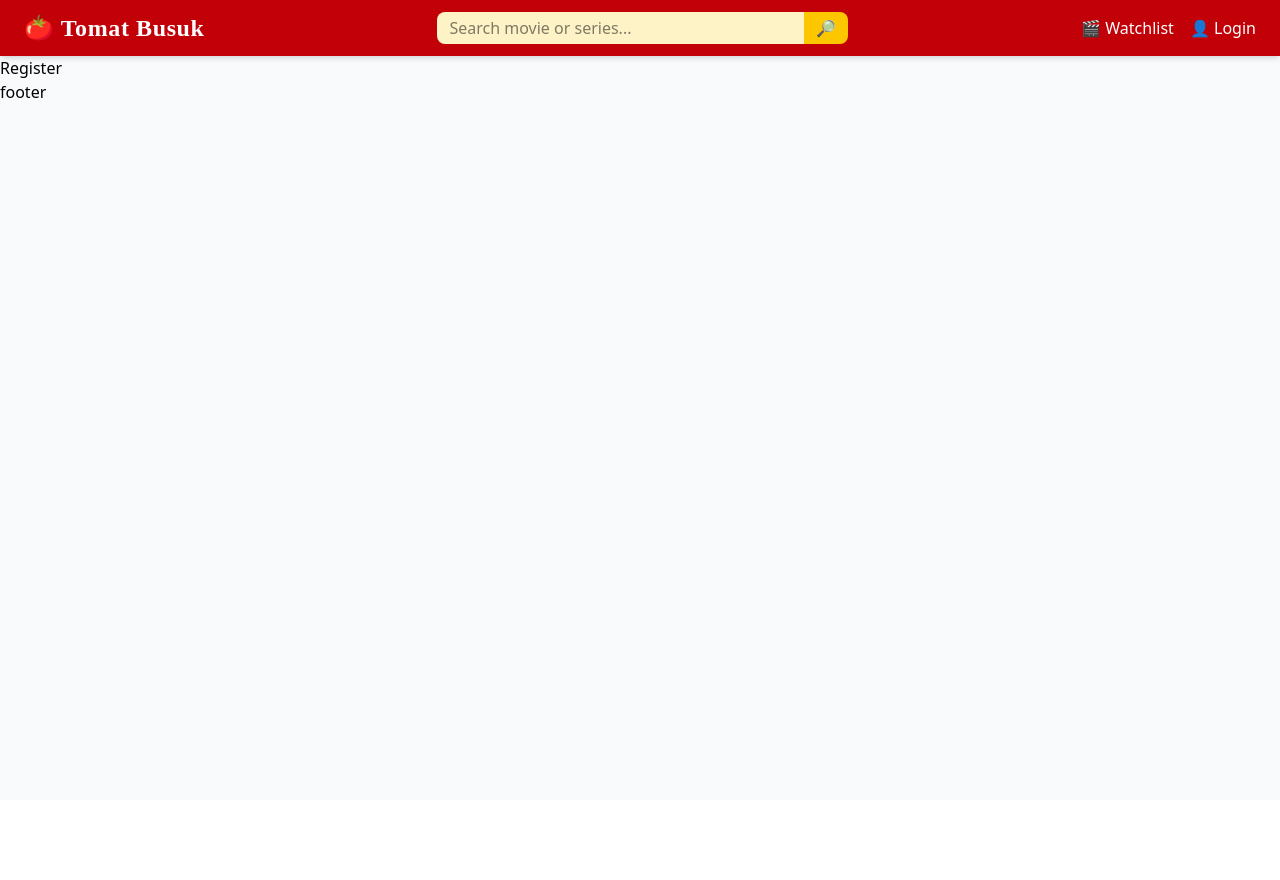
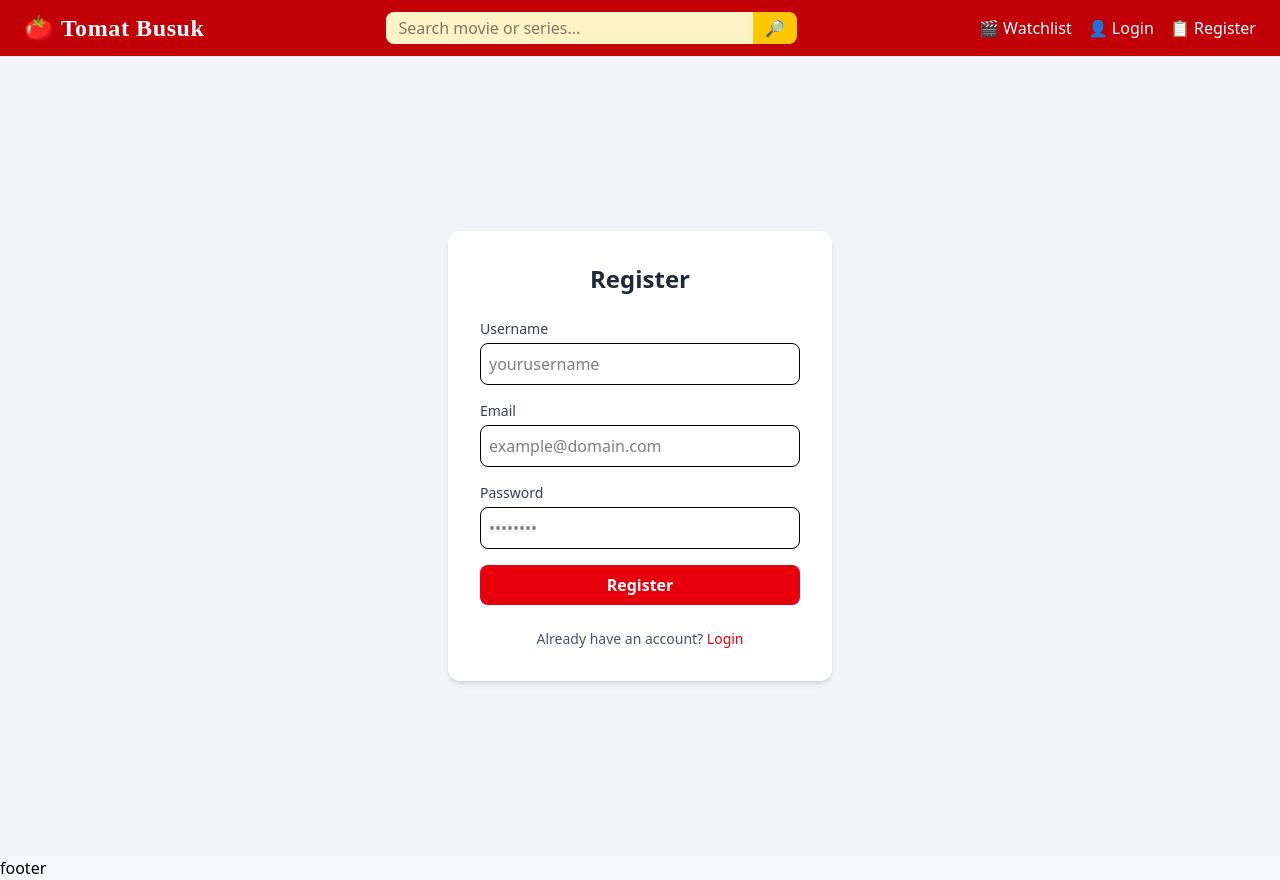
Before and after one commit to SatyaWirapati/tomat-busuk, a React (Vite) app: page /register in a window 1280 px wide. Before the commit the page ends 800 px from the top, so only its background shows below. Built offline with nearby package versions, Linux system fonts and the light colour scheme; a web font is replaced by a local one.

Commit message:
making register auth

```diff
--- a/src/App.jsx
+++ b/src/App.jsx
@@ -7,23 +7,31 @@ import Register from "./pages/Register";
 import Profile from "./pages/Profile";
 import Footer from "./components/Footer";
 
+import { AuthProvider } from "./context/AuthContext";
+import ProtectedRoute from "./routes/ProtectedRoute";
+
 const App = () => {
   return (
+    <AuthProvider>
       <Router>
         <div className="flex flex-col min-h-screen bg-gray-50">
-        <Navbar/>
+          <Navbar />
           <main className="flex-grow">
             <Routes>
-            <Route path="/" element={<Home/>}/>
-            <Route path="/watchlist" element={<Watchlist/>}/>
-            <Route path="/login" element={<Login/>}/>
-            <Route path="/register" element={<Register/>}/>
-            <Route path="/profile" element={<Profile/>}/>
+              <Route path="/" element={<Home />} />
+
+              <Route path="/watchlist" element={
+                <ProtectedRoute><Watchlist /></ProtectedRoute>
+              } />
+              <Route path="/login" element={<Login />} />
+              <Route path="/register" element={<Register />} />
+              <Route path="/profile" element={<Profile />} />
             </Routes>
-          <Footer/>
+            <Footer />
           </main>
         </div>
       </Router>
+    </AuthProvider>
   )
 }
 
--- /dev/null
+++ b/src/api/reqresApi.js
@@ -0,0 +1,13 @@
+const BASE_URL = "https://reqres.in/api";
+
+export const registerUser = async (username, email, password) => {
+  const response = await fetch(`${BASE_URL}/register`, {
+    method: "POST",
+    headers: { "Content-Type": "application/json" },
+    body: JSON.stringify({ username, email, password }),
+  });
+
+  const data = await response.json();
+  if (!response.ok) throw new Error(data.error || "Register Failed");
+  return data;
+};
--- a/src/components/MovieCard.jsx
+++ b/src/components/MovieCard.jsx
@@ -10,7 +10,7 @@ const MovieCard = ({ index, title, rating, votes, poster }) => {
                 <h3 className="text-sm font-semibold text-gray-800 truncate">
                     #{index + 1} {title}
                 </h3>
-                <p className="text-xs text-gray-500 mt-1">
+                <p className="text-xs text-gray-500 mt-1 mb-1">
                     ⭐ {rating} | 📥 {votes}
                 </p>
                 <a href={`https://www.youtube.com/results?search_query=${encodeURIComponent(
--- a/src/components/Navbar.jsx
+++ b/src/components/Navbar.jsx
@@ -34,6 +34,9 @@ const Navbar = () => {
                     </Link>
                     <Link to="/login" className="hover:text-yellow-300">
                         👤 Login
+                    </Link>
+                    <Link to="/register" className="hover:text-yellow-300">
+                        📋 Register
                     </Link>
                 </div>
 
--- /dev/null
+++ b/src/context/AuthContext.jsx
@@ -0,0 +1,25 @@
+import { createContext, useState, useContext } from "react";
+
+const AuthContext = createContext();
+
+export const AuthProvider = ({ children }) => {
+  const [user, setUser] = useState(null);
+
+  const login = (token) => {
+    localStorage.setItem("token", token);
+    setUser(token);
+  };
+
+  const logout = () => {
+    localStorage.removeItem("token");
+    setUser(null);
+  };
+
+  return (
+    <AuthContext.Provider value={{ user, login, logout }}>
+      {children}
+    </AuthContext.Provider>
+  );
+};
+
+export const useAuth = () => useContext(AuthContext);
--- a/src/pages/Register.jsx
+++ b/src/pages/Register.jsx
@@ -1,9 +1,118 @@
-const Register = ()=> {
-    return (
-        <div>
-            Register
-        </div>
-    )
-}
+import { useState } from "react";
+import { useNavigate } from "react-router-dom";
+import { registerUser } from "../api/reqresApi";
+import { useAuth } from "../context/AuthContext";
 
-export default Register
+const Register = () => {
+  const [username, setUsername] = useState("");
+  const [email, setEmail] = useState("");
+  const [password, setPassword] = useState("");
+  const [message, setMessage] = useState("");
+  const [loading, setLoading] = useState(false);
+  const navigate = useNavigate();
+  const { login } = useAuth();
+
+  const handleRegister = async (e) => {
+    e.preventDefault();
+    setMessage("");
+    setLoading(true);
+
+    try {
+      const data = await registerUser(username, email, password);
+      console.log("Token:", data.token);
+
+      login(data.token);
+      setMessage("✅ Registration successful! Redirecting...");
+      setTimeout(() => navigate("/watchlist"), 1500);
+    } catch (err) {
+      setMessage(`❌ ${err.message}`);
+    }
+
+    setLoading(false);
+  };
+
+  return (
+    <div className="min-h-screen flex items-center justify-center bg-gray-100 px-4">
+      <div className="bg-white p-8 rounded-xl shadow-md w-full max-w-sm">
+        <h2 className="text-2xl font-bold mb-6 text-center text-gray-800">
+          Register
+        </h2>
+
+        <form onSubmit={handleRegister} className="space-y-4">
+          {/* Username */}
+          <div>
+            <label className="block text-sm font-medium text-gray-700">
+              Username
+            </label>
+            <input
+              type="text"
+              value={username}
+              onChange={(e) => setUsername(e.target.value)}
+              className="w-full border rounded-lg p-2 mt-1 focus:outline-none focus:ring-2 focus:ring-red-500"
+              placeholder="yourusername"
+              required
+            />
+          </div>
+
+          {/* Email */}
+          <div>
+            <label className="block text-sm font-medium text-gray-700">
+              Email
+            </label>
+            <input
+              type="email"
+              value={email}
+              onChange={(e) => setEmail(e.target.value)}
+              className="w-full border rounded-lg p-2 mt-1 focus:outline-none focus:ring-2 focus:ring-red-500"
+              placeholder="example@domain.com"
+              required
+            />
+          </div>
+
+          {/* Password */}
+          <div>
+            <label className="block text-sm font-medium text-gray-700">
+              Password
+            </label>
+            <input
+              type="password"
+              value={password}
+              onChange={(e) => setPassword(e.target.value)}
+              className="w-full border rounded-lg p-2 mt-1 focus:outline-none focus:ring-2 focus:ring-red-500"
+              placeholder="••••••••"
+              required
+            />
+          </div>
+
+          {/* Button */}
+          <button
+            type="submit"
+            disabled={loading}
+            className="w-full bg-red-600 text-white py-2 rounded-lg font-semibold hover:bg-red-700 transition"
+          >
+            {loading ? "Registering..." : "Register"}
+          </button>
+        </form>
+
+        {message && (
+          <p
+            className={`mt-4 text-center font-medium ${
+              message.includes("✅") ? "text-green-600" : "text-red-600"
+            }`}
+          >
+            {message}
+          </p>
+        )}
+
+        <p className="mt-6 text-center text-sm text-gray-600">
+          Already have an account?{" "}
+          <a href="/login" className="text-red-600 font-medium hover:underline">
+            Login
+          </a>
+        </p>
+      </div>
+    </div>
+  );
+};
+
+export default Register;
--- /dev/null
+++ b/src/routes/ProtectedRoute.jsx
@@ -0,0 +1,10 @@
+import { Navigate } from "react-router-dom";
+import { useAuth } from "../context/AuthContext";
+
+const ProtectedRoute = ({ children }) => {
+  const { user } = useAuth();
+  if (!user) return <Navigate to="/login" />;
+  return children;
+};
+
+export default ProtectedRoute;
```
Also changed, not shown: src/contexts/AuthContext.jsx (deleted). Lines whose indentation alone changed are shown as unchanged.
